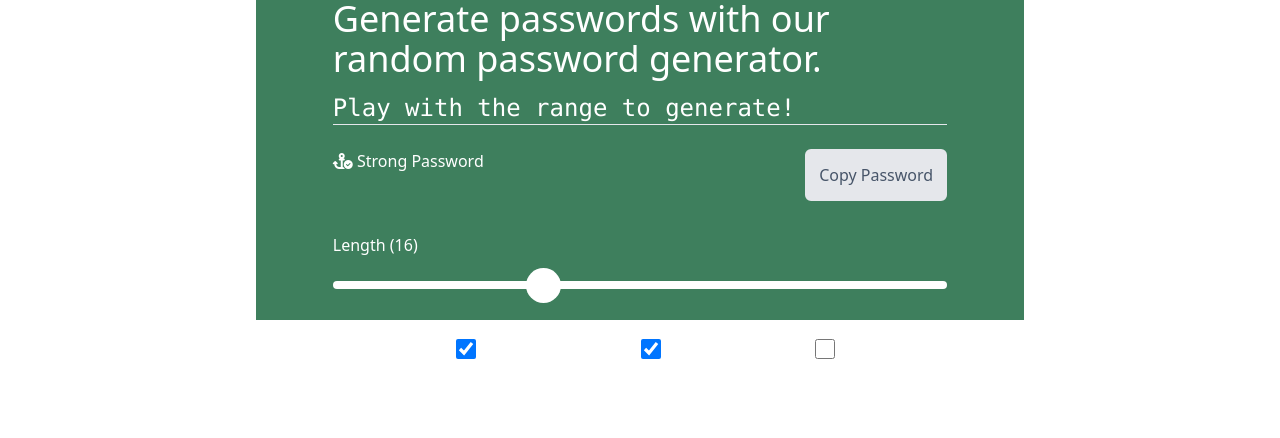
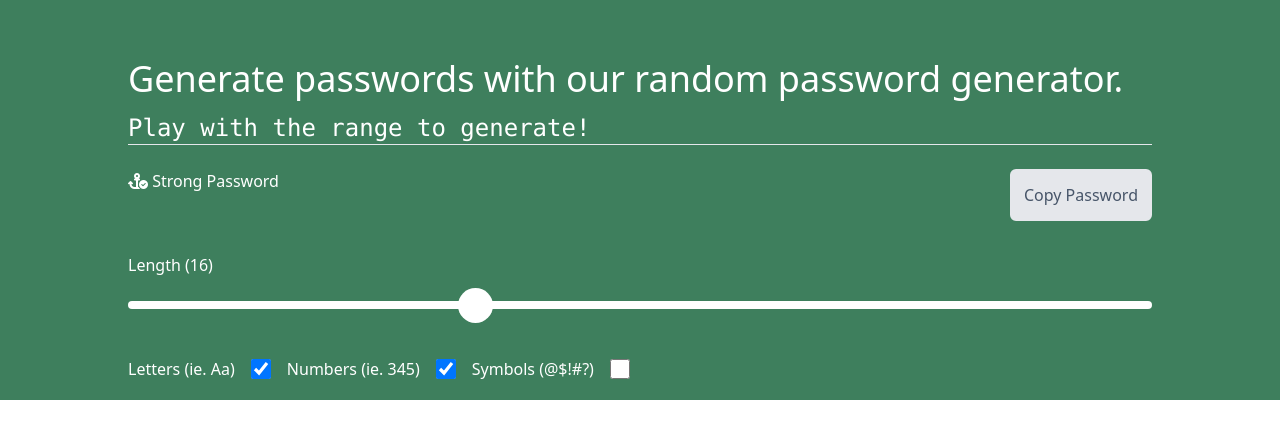
Before and after one commit to CyrilPerrinjaquet/DashlaneClone, a React (Vite) app: page / in a window 1280 px wide. Shown: the top 438 px of the page. Built offline with nearby package versions, Linux system fonts and the light colour scheme.

Commit message:
:lipstick: Styled changes

```diff
--- a/src/components/GeneratePassword.jsx
+++ b/src/components/GeneratePassword.jsx
@@ -31,7 +31,7 @@ export default function GeneratePassword() {
           passwordCharacters += "0123456789";
         }
         if (needSymbols) {
-          passwordCharacters += "@&$!#?";
+          passwordCharacters += "@&$!#?_-£!";
         }
       } else if (needNumbers) {
         passwordCharacters = "0123456789";
@@ -77,7 +77,7 @@ export default function GeneratePassword() {
   return (
     <div
       className={
-        "h-2/5 w-3/5 ml-auto mr-auto flex justify-center items-center flex-col gap-16 " +
+        "h-1/2 w-full ml-auto mr-auto flex justify-center items-center flex-col gap-16 " +
         password.backgroundColorBasedOnLength
       }
     >
```
